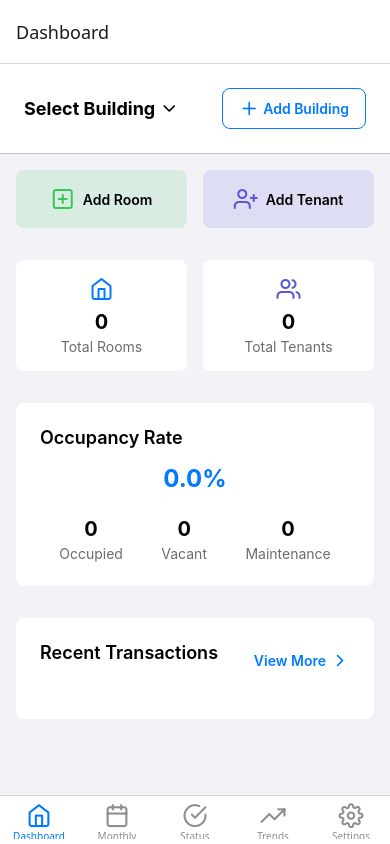
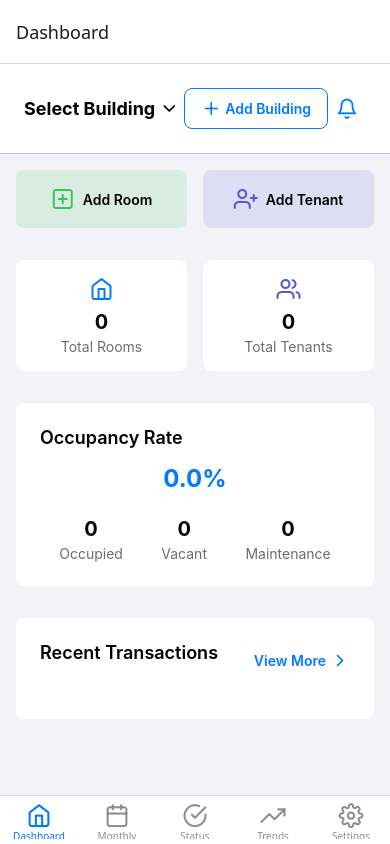
Before and after one commit to Remedanram/apps, a React Native app: screen /Main in a window 390 px wide. Built offline with nearby package versions, Linux system fonts and the light colour scheme.

Commit message:
notification iocon

```diff
--- a/screens/DashboardScreen.tsx
+++ b/screens/DashboardScreen.tsx
@@ -153,6 +153,7 @@ const DashboardScreen: React.FC = () => {
             color={theme.colors.text.primary}
           />
         </TouchableOpacity>
+        <View style={{ flexDirection: "row", alignItems: "center" }}>
           <TouchableOpacity
             style={styles.addButton}
             onPress={() => setIsAddBuildingModalVisible(true)}
@@ -160,6 +161,13 @@ const DashboardScreen: React.FC = () => {
             <Feather name="plus" size={20} color={theme.colors.primary} />
             <Text style={styles.addButtonText}>Add Building</Text>
           </TouchableOpacity>
+          <TouchableOpacity
+            style={styles.notificationButton}
+            onPress={() => Alert.alert("Coming soon")}
+          >
+            <Feather name="bell" size={22} color={theme.colors.primary} />
+          </TouchableOpacity>
+        </View>
       </View>
 
       <ScrollView
@@ -337,6 +345,10 @@ const styles = StyleSheet.create({
     color: theme.colors.text.primary,
     marginRight: theme.spacing.xs,
   },
+  notificationButton: {
+    padding: theme.spacing.sm,
+    borderRadius: theme.borderRadius.md,
+  },
   addButton: {
     flexDirection: "row",
     alignItems: "center",
```
Lines whose indentation alone changed are shown as unchanged.
